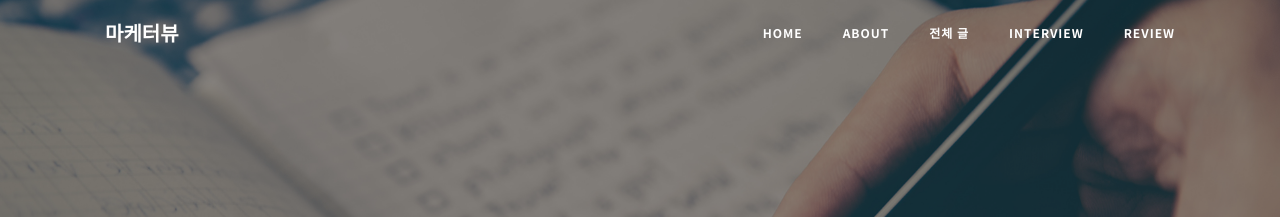
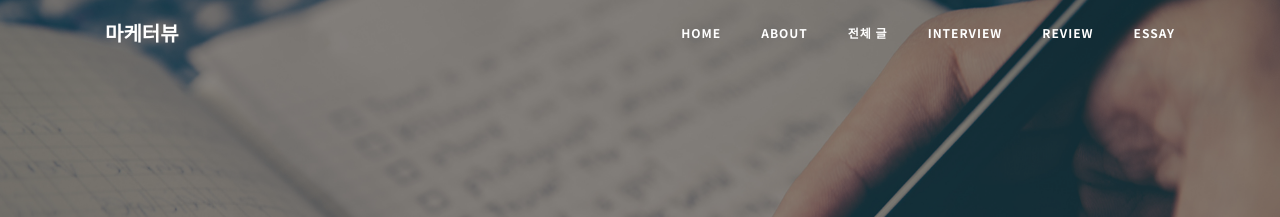
Before and after one commit to dndus1518/marketerview, a Jekyll site: the page built from posts/index.html, in a window 1280 px wide and 900 px high. Shown: the top 217 px of the window. Built offline with Jekyll 4.4.1, drawn with Linux system fonts in a browser that asks for light colours; the list of posts is cut into pages by our own code.

Commit message:
add essay

```diff
--- a/_includes/navbar.html
+++ b/_includes/navbar.html
@@ -23,6 +23,9 @@
         <li class="nav-item">
           <a class="nav-link" href="{{ "/category/review/" | relative_url }}">review</a>
         </li>
+        <li class="nav-item">
+          <a class="nav-link" href="{{ "/category/review/" | relative_url }}">essay</a>
+        </li>
       </ul>
     </div>
   </div>
```
